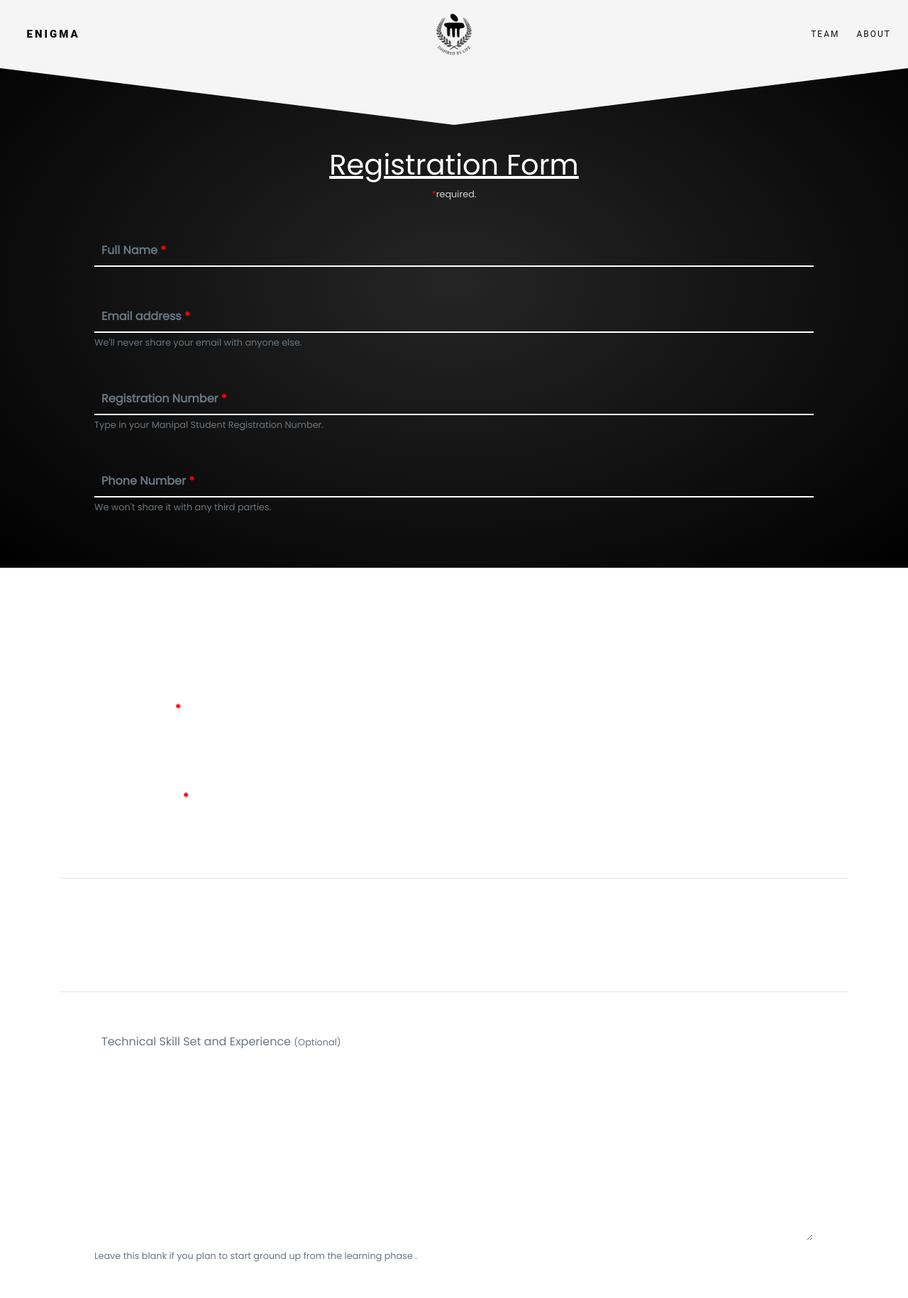
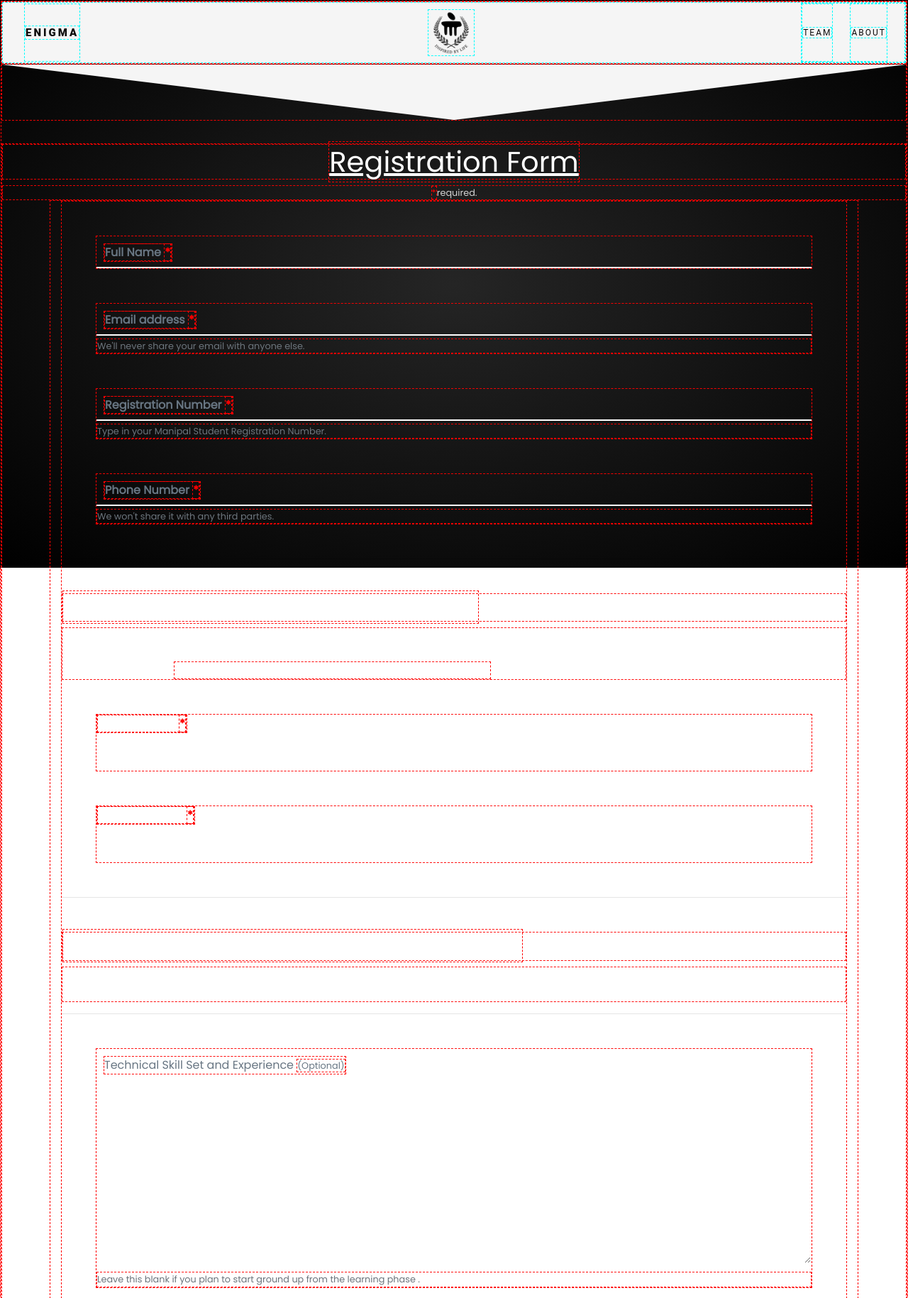
Before and after one commit to avijits01/EnigmaWeb, a PHP site: page /pages/registrations.html in a window 1280 px wide. Shown: the top 1829 px of the page at 71% size. Run offline with PHP 8.4, Linux system fonts and the light colour scheme; some libraries are stand-ins or nearby versions.

Commit message:
navbar fixed

```diff
--- a/public/css/formAnimation.css
+++ b/public/css/formAnimation.css
@@ -23,6 +23,7 @@
 }
 header div.d-flex.flex-row.mb-3 {
 	margin: 0 !important;
+	padding: 0;
 }
 
 body::after {
--- a/public/css/landing.css
+++ b/public/css/landing.css
@@ -7,8 +7,8 @@
 	width: 100%;
 	margin: 0;
 	padding: 0;
-	font-family: "Roboto", "Lato", sans-serif;
 }
+
 
 h1 {
 	font-family: "Montserrat", "Roboto", sans-serif;
--- a/public/css/navbar.css
+++ b/public/css/navbar.css
@@ -1,4 +1,5 @@
 /* ADDING SMART NAV BAR STYLING ============================================ */
+@import url("https://fonts.googleapis.com/css?family=Poppins&display=swap");
 
 .headroom {
 	will-change: transform;
@@ -25,10 +26,19 @@
 	position: fixed;
 	top: 0px;
 	left: 0px;
-	width: 100vw;
 	background: #121212;
 	z-index: 100;
 }
+
+.nav-link{
+	margin-right: 2em;
+	padding: 0;
+	font-family: "Montserrat", "Roboto", sans-serif;
+	letter-spacing: 2px;
+	line-height: 80px;
+	font-size: 12px;
+}
+
 
 /* ========================================================================= */
 
@@ -40,38 +50,36 @@
 	-webkit-box-direction: normal;
 	-ms-flex-direction: row;
 	flex-direction: row;
-	position: relative;
+	-webkit-box-pack: justify;
+	    -ms-flex-pack: justify;
+	        justify-content: space-between;
+	-webkit-box-align: center;
+	    -ms-flex-align: center;
+	        align-items: center;
+	font-family: "Montserrat", "Roboto", sans-serif;
+	letter-spacing: 2px;
 }
 
-.nav-link {
-	/* margin-right: 2em; */
-	padding-left: 1em;
-	padding-right: 1em;
+
+.nav-section{
+	display: -webkit-box;
+	display: -ms-flexbox;
+	display: flex;
+	-webkit-box-orient: horizontal;
+	-webkit-box-direction: normal;
+	    -ms-flex-direction: row;
+	        flex-direction: row;
+	-webkit-box-pack: space-evenly;
+	    -ms-flex-pack: space-evenly;
+	        justify-content: space-evenly;
 }
 
-.nav-link:first-child {
-	margin-left: 2.5em;
-	margin-right: auto;
-	padding-left: 0;
-	padding-right: 0;
-}
 
 /* Change this margin-right for the last element in Nav-Bar [$!1] */
-.nav-link:last-child {
-	margin-right: 1em;
-}
+
 
 /* Adding Manipal Logo in the center of the navBar */
 
-.nav-img {
-	position: absolute;
-	top: calc((100% - 4rem) / 2);
-	left: calc(50vw - (4rem / 2));
-
-	-ms-flex-item-align: center;
-
-	align-self: center;
-}
 
 .nav-img img {
 	max-width: 100%;
@@ -82,18 +90,7 @@
 	margin: 0;
 }
 
-@media only screen and (max-width: 769px) {
-	.nav-link {
-		margin-right: 0.5em;
-		padding-right: 0.5em;
-		padding-left: 0.5em;
-	}
-	.nav-link:first-child {
-		margin-right: auto;
-	}
-}
 
-@import url("https://fonts.googleapis.com/css?family=Poppins&display=swap");
 .nav-bar a {
 	text-decoration: none;
 	color: whitesmoke;
@@ -136,13 +133,13 @@
 
 /* Removing the Underline Effect for the Branding Text */
 
-.nav-link:first-child:hover a::after {
+.nav-logo:hover a::after {
 	width: 0%;
 	left: 50%;
 }
 /* =================================================== */
 
-.nav-link:first-child {
+.nav-bar .nav-logo {
 	font-family: "Montserrat", "Roboto", sans-serif;
 	line-height: 80px;
 	color: #fff;
@@ -150,4 +147,15 @@
 	letter-spacing: 3px;
 	font-weight: 900;
 	text-transform: uppercase;
+	margin-left: 2em;
 }
+
+@media only screen and (max-width:600px){
+	.nav-link{
+		margin-right: 1em;
+	}
+
+	.nav-logo{
+		margin-left: 1em;
+	}
+}
--- a/public/pages/registrations.html
+++ b/public/pages/registrations.html
@@ -22,18 +22,23 @@
 
     <style>
         /* This resets the Smart Nav for this page, which is required to play nicely with the svg.divider */
+        * {
+            border: 1px dashed red;
+        }
+
         header {
             position: static !important;
             top: reset !important;
             left: reset !important;
-            width: 100vw !important;
             background: #f5f5f5 !important;
             z-index: reset !important;
         }
+
         /* This inverts the navbar colors to make it compatible with this page's theme */
         .nav-bar {
             filter: invert(100%);
         }
+
     </style>
 </head>
 
@@ -284,23 +289,20 @@
             </div>
             <div class="status-text-sub">
                 Try resubmitting the form and make sure: <br>• All required fields are filled<br>• Captcha is
-                completed<br><br><br>Otherwise, contact the Enigma team.<br><br><br><div id="countdown"></div>
+                completed<br><br><br>Otherwise, contact the Enigma team.<br><br><br>
+                <div id="countdown"></div>
             </div>
         </div>
     </div>
-    <!-- <header>
-        <div class="d-flex flex-row mb-3">
-            <div class="col p-2 mr-auto"><a href="index.html">ENIGMA</a></div>
-            <div class="col-auto p-2"><a href="team.html">TEAM</a></div>
-            <div class="col-auto p-2 mr-md-2"><a href="landing.html">ABOUT</a></div>
-        </div>
-    </header> -->
+
     <header>
         <div class="nav-bar">
-            <div class="nav-link"><a href="/">ENIGMA</a></div>
+            <div class="nav-link nav-logo"><a href="/">ENIGMA</a></div>
             <div class="nav-img"><img src="../images/mit-logo.png" alt="Manipal Logo"></div>
-            <div class="nav-link"><a href="/team">TEAM</a></div>
-            <div class="nav-link"><a href="/about">ABOUT</a></div>
+            <div class="nav-section">
+                <div class="nav-link"><a href="/team">TEAM</a></div>
+                <div class="nav-link"><a href="/about">ABOUT</a></div>
+            </div>
         </div>
     </header>
 
```
Also changed, not shown: public/css/registrations.css (+0 -28 lines), public/index.html (+8 -6 lines), public/pages/landing.html (+5 -6 lines), public/pages/team.html (+5 -3 lines).
